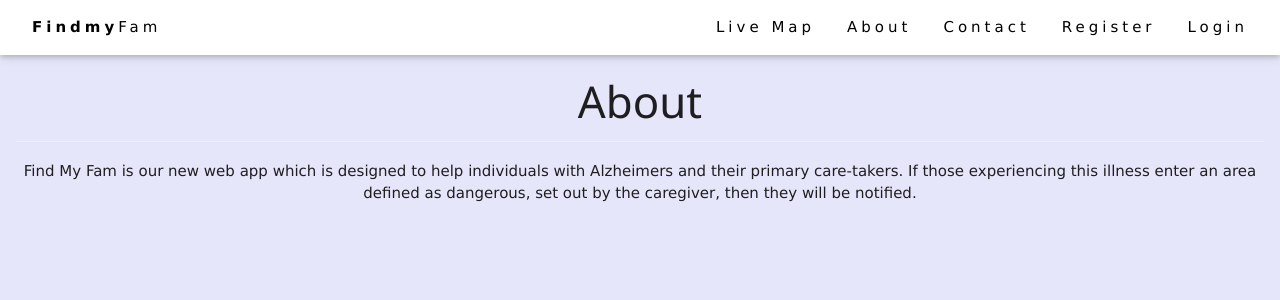
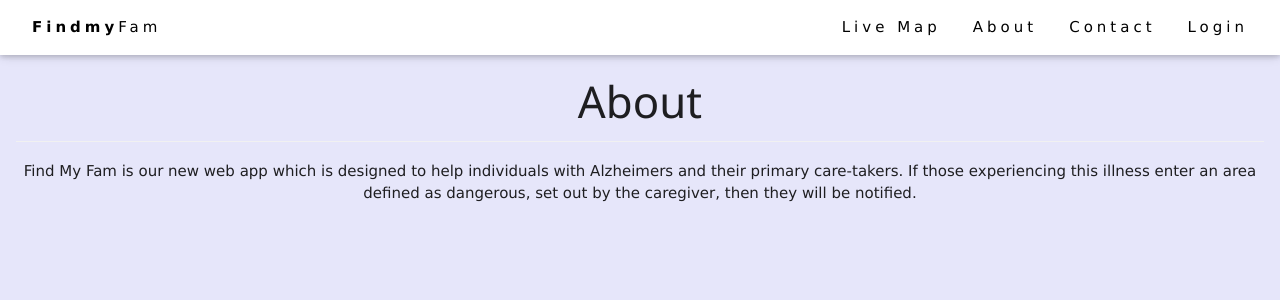
Before and after one commit to s6eskand/alz_locate, a Django app: page / in a window 1280 px wide. Shown: the top 300 px of the page. Run offline with Django 3.2, Linux system fonts and the light colour scheme.

Commit message:
remove register button

```diff
--- a/templates/index2.html
+++ b/templates/index2.html
@@ -18,7 +18,6 @@
       <a href="{% url 'setup' %}" class="w3-bar-item w3-button">Live Map</a>
       <a href="#about" class="w3-bar-item w3-button">About</a>
       <a href="#contact" class="w3-bar-item w3-button">Contact</a>
-      <a href="{% url" class="w3-bar-item w3-button">Register</a>
       <a href="{% url 'login' %}" class="w3-bar-item w3-button">Login</a>
     </div>
   </div>
```
